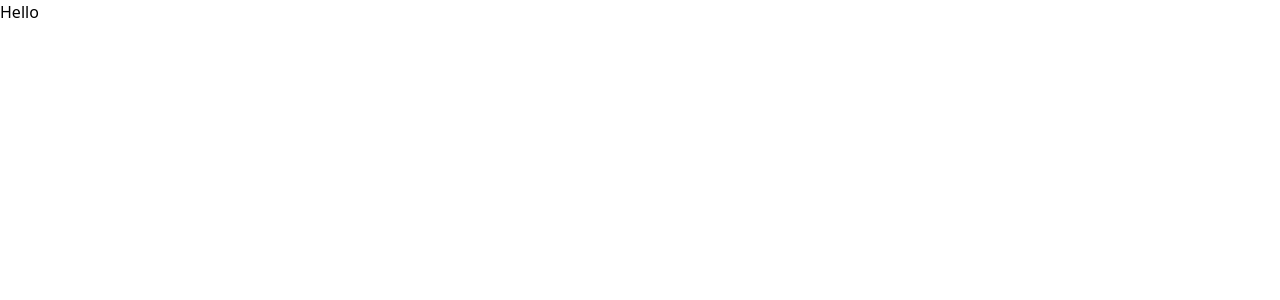
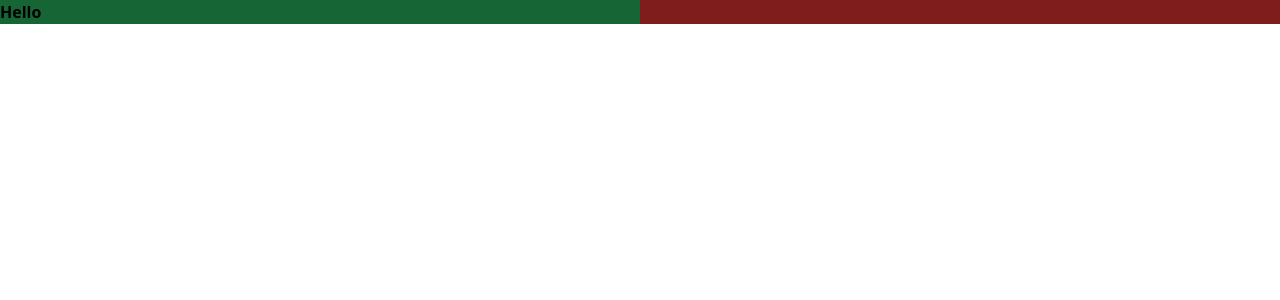
Before and after one commit to rajnishxoxo/Code-Marathon-ForSwiggyClone, a React (Vite) app: page / in a window 1280 px wide. Shown: the top 300 px of the page. Built offline with nearby package versions, Linux system fonts and the light colour scheme.

Commit message:
Solved tailwind

```diff
--- a/index.html
+++ b/index.html
@@ -4,7 +4,7 @@
     <meta charset="UTF-8">
     <meta name="viewport" content="width=device-width, initial-scale=1.0">
     <title>Swiggy</title>
-    <link href="/src/index.css" rel="stylesheet">
+    <link href="./index.css" rel="stylesheet">
 </head>
 <body>
 
@@ -14,7 +14,7 @@
 
 
 
-    <script type="module" defer src="/App.js"></script>
+    <script type="module" defer src="./src/App.js"></script>
 </body>
 
 </html>
--- a/App.js
+++ b/src/App.js
@@ -6,7 +6,7 @@ const root = ReactDOM.createRoot(document.getElementById('root'))
 const App = ()=>{
     return(
         <div className="bg-red-900">
-            <h1 className="bg-green-800">Hello</h1>
+            <h1 className="bg-green-800 font-bold w-1/2">Hello</h1>
         </div>
     )
 }
```
Also changed, not shown: index.css (renamed from src/index.css).
